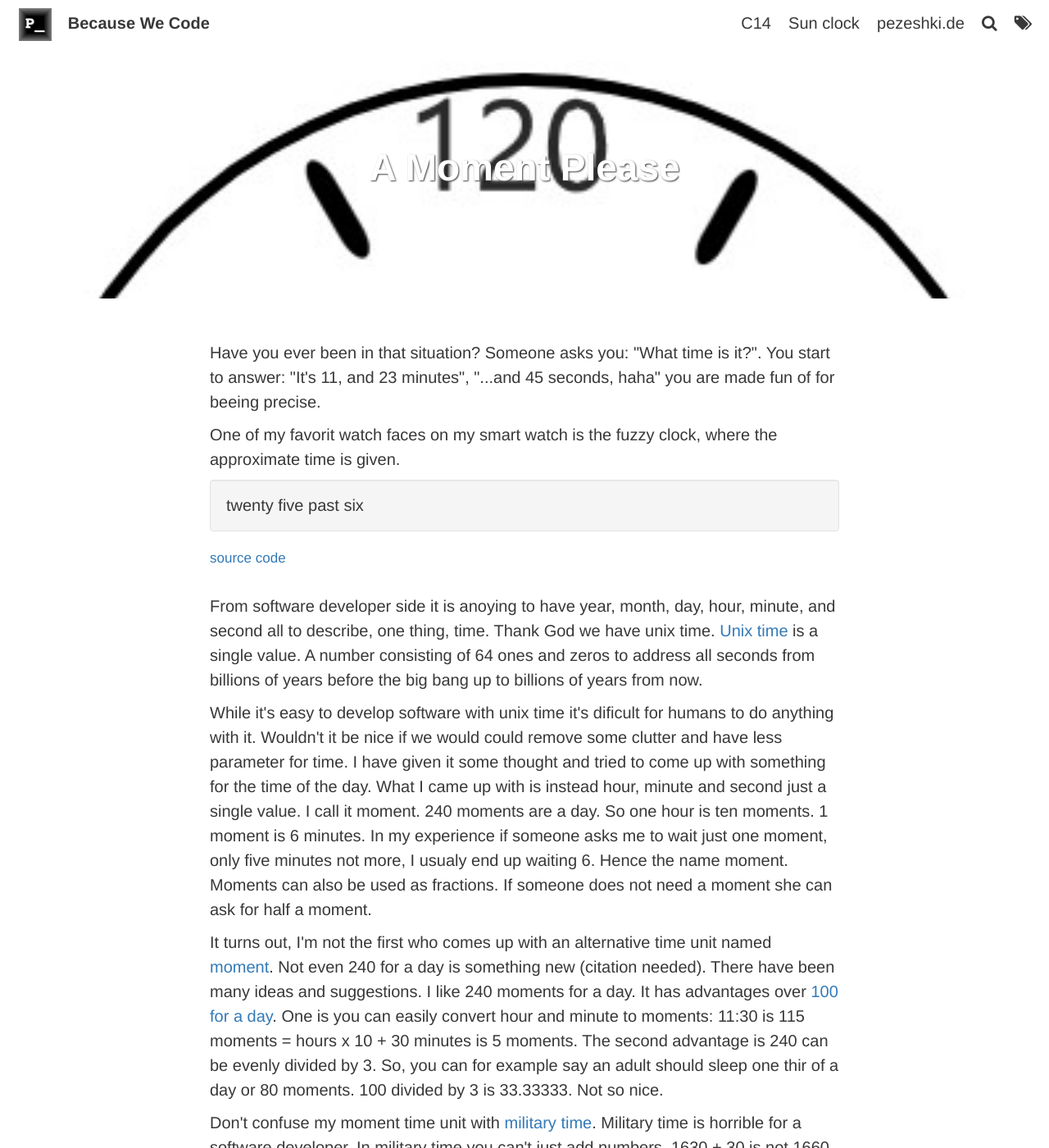
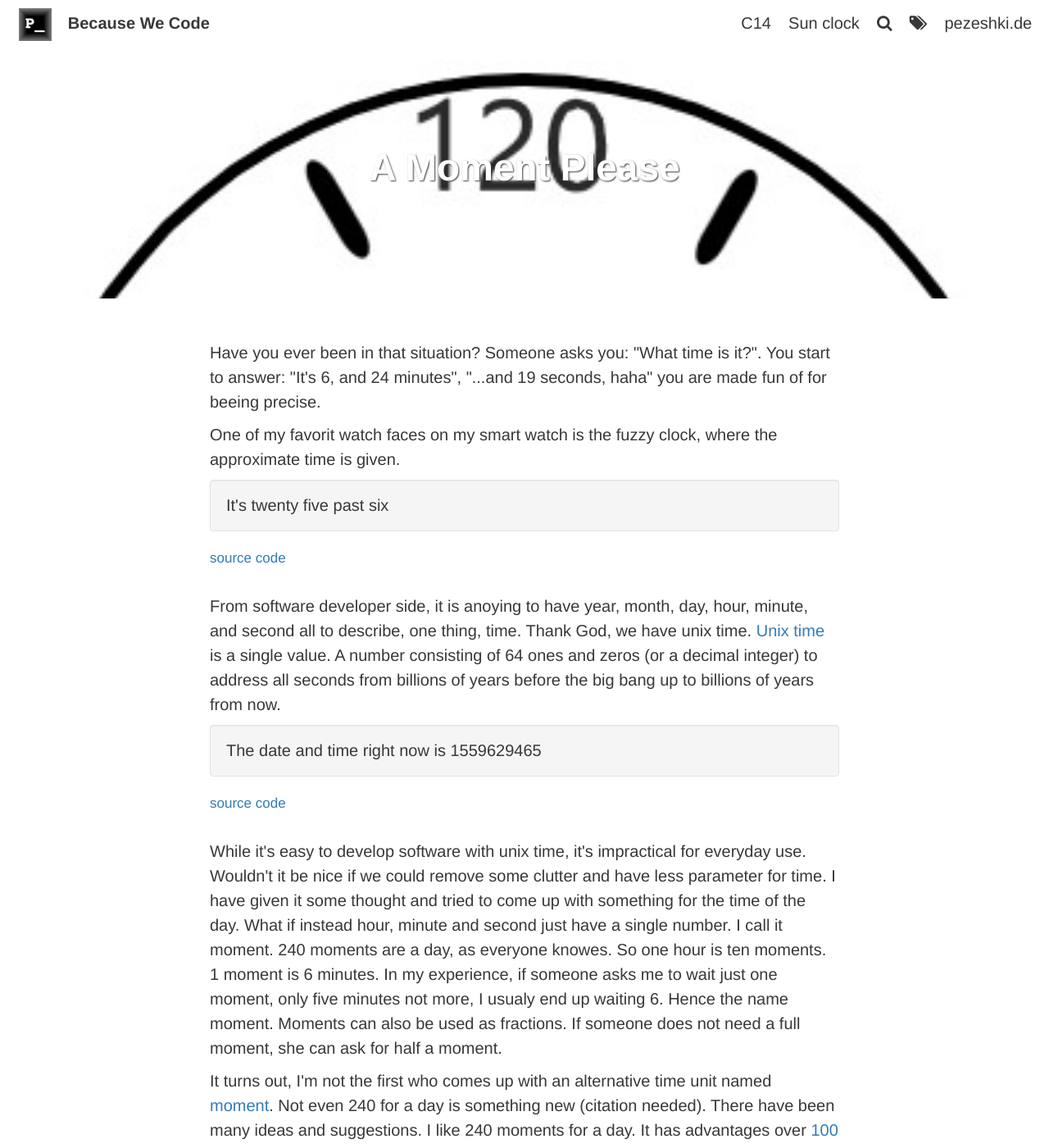
Before and after one commit to Soroosh/soroosh.github.io, a Jekyll site: the page built from _posts/2018-11-15-a-moment-please.html, in a window 1280 px wide and 1400 px high. Shown: the whole window at 82% size. Built offline with Jekyll 4.4.1, drawn with Linux system fonts in a browser that asks for light colours; some of the changed text lies outside the part shown.

Commit message:
Minor changes
Added link class external and moved them to the most right in navbar
Changed suncalc to cdn and removed source
Added uniy time display in post A moment please

Minor changes

Added link class external and moved them to the most right in navbar
Changed suncalc to cdn and removed source
Added unix time display in post A moment please
Fixes and improvments in A moment please

# Please enter the commit message for your changes. Lines starting
# with '#' will be ignored, and an empty message aborts the commit.
#
# Date:      Tue Jun 4 08:24:19 2019 +0200
#
# On branch master
# Your branch is ahead of 'origin/master' by 1 commit.
#   (use "git push" to publish your local commits)
#
# Changes to be committed:
#	modified:   _includes/navbar.html
#	modified:   _posts/2018-11-15-a-moment-please.html
#	modified:   assets/js/fuzzyClock.js
#	modified:   assets/js/moment.js
#	deleted:    assets/js/vendor/suncalc.js
#	modified:   assets/package-lock.json
#	modified:   pages/sunclock.html
#

```diff
--- a/_includes/navbar.html
+++ b/_includes/navbar.html
@@ -37,6 +37,17 @@
         {% endif %}
         {% endfor %}
 
+        <!-- Auto Generation of SPECIAL pages in the navbar -->
+        {% for item in site.theme_settings.special_page %}
+          {% if item[1].enabled %}
+            <li class="separator"> | </li>
+            <li>
+                <a class="clear" href="{{ site.url }}{{ site.baseurl }}/{{ item[0] }}">
+                    <i class="fa fa-{{ item[1].icon }}" aria-hidden="true"></i>
+                </a>
+            </li>
+          {% endif %}
+        {% endfor %}
 
         <!-- External pages in the navbar -->
         {% for item in site.theme_settings.external_page %}
@@ -49,18 +60,6 @@
             </li>
           {% endif %}
         {% endfor %}
-
-        <!-- Auto Generation of SPECIAL pages in the navbar -->
-        {% for item in site.theme_settings.special_page %}
-          {% if item[1].enabled %}
-            <li class="separator"> | </li>
-            <li>
-                <a class="clear" href="{{ site.url }}{{ site.baseurl }}/{{ item[0] }}">
-                    <i class="fa fa-{{ item[1].icon }}" aria-hidden="true"></i>
-                </a>
-            </li>
-          {% endif %}
-        {% endfor %}
     </ul>
 
 	</nav>
--- a/_posts/2018-11-15-a-moment-please.html
+++ b/_posts/2018-11-15-a-moment-please.html
@@ -12,45 +12,54 @@ excerpt_separator: <!--more-->
 ---
 
 <p>Have you ever been in that situation? Someone asks you: "What time is it?".
-You start to answer: "It's 11, and 23 minutes", "...and 45 seconds, haha" you are made fun of for beeing precise.</p>
+You start to answer: "It's <span id="hourNow">11</span>, and <span id="minuteNow">23</span> minutes", "...and <span id="secondNow">45</span> seconds, haha" you are made fun of for beeing precise.</p>
 
 <p>One of my favorit watch faces on my smart watch is the fuzzy clock, where the approximate time is given.</p><!--more-->
 <p><div id="fuzzy" class="well"></div>
 <small><a href="https://github.com/Soroosh/soroosh.github.io/blob/master/assets/js/fuzzyClock.js">source code</a></small></p><br/>
 
-<p>From software developer side it is anoying to have year, month, day, hour, minute, and second all to describe, one thing, time.
-Thank God we have unix time.
+<p>From software developer side, it is anoying to have year, month, day, hour, minute, and second all to describe, one thing, time.
+Thank God, we have unix time.
 <a href="https://en.wikipedia.org/wiki/Unix_timeunix">Unix time</a> is a single value.
-A number consisting of 64 ones and zeros to address all seconds from billions of years before the big bang up to billions of years from now.</p>
+A number consisting of 64 ones and zeros (or a decimal integer) to address all seconds from billions of years before the big bang up to billions of years from now.</p>
 
-<p>While it's easy to develop software with unix time it's dificult for humans to do anything with it.
-Wouldn't it be nice if we would could remove some clutter and have less parameter for time.
+<p>
+    <div id="unixTime" class="well"></div>
+    <small><a href="https://github.com/Soroosh/soroosh.github.io/blob/master/assets/js/moment.js">source code</a></small>
+</p><br/>
+
+
+
+<p>While it's easy to develop software with unix time, it's impractical for everyday use.
+Wouldn't it be nice if we could remove some clutter and have less parameter for time.
 I have given it some thought and tried to come up with something for the time of the day.
-What I came up with is instead hour, minute and second just a single value. I call it moment.
-240 moments are a day. So one hour is ten moments. 1 moment is 6 minutes.
-In my experience if someone asks me to wait just one moment, only five minutes not more, I usualy end up waiting 6.
+What if instead hour, minute and second just have a single number. I call it moment.
+240 moments are a day, as everyone knowes. So one hour is ten moments. 1 moment is 6 minutes.
+In my experience, if someone asks me to wait just one moment, only five minutes not more, I usualy end up waiting 6.
 Hence the name moment. Moments can also be used as fractions.
-If someone does not need a moment she can ask for half a moment.</p>
+If someone does not need a full moment, she can ask for half a moment.</p>
 
 <p>It turns out, I'm not the first who comes up with an alternative time unit named <a href="https://en.wikipedia.org/wiki/Moment_(time)">moment</a>.
 Not even 240 for a day is something new (citation needed).
 There have been many ideas and suggestions.
-I like 240 moments for a day. It has advantages over <a href="https://en.wikipedia.org/wiki/Hour#History">100 for a day</a>. One is you can easily convert hour and minute to moments:
-11:30 is 115 moments = hours x 10 + 30 minutes is 5 moments.
+I like 240 moments for a day. It has advantages over <a href="https://en.wikipedia.org/wiki/Hour#History">100 for a day</a>.
+The first advantage is: you can easily convert hour and minute to moments.
+For example, 11:30 is 115 moments = hours x 10 + 30 minutes is 5 moments.
 The second advantage is 240 can be evenly divided by 3.
-So, you can for example say an adult should sleep one thir of a day or 80 moments.
+So, you can for example say an adult should sleep one third of a day or 80 moments.
 100 divided by 3 is 33.33333. Not so nice.</p>
 
 <p>Don't confuse my moment time unit with <a href="https://en.wikipedia.org/wiki/24-hour_clock#Military_time">military time</a>.
 Military time is horrible for a software developer.
-In military time you can't  just add numbers. 1630 + 30 is not 1660. It's 1700.
+Military time you can't just add times. 1630 + 30 is not 1660. It's 1700.
 But in moments 165 + 5 is equal 170.
 It all works out.</p>
 
-<img src="/assets/img/momentClock.jpg" />
 <p>
-<div id="moment" class="well"></div>
-<small><a href="https://github.com/Soroosh/soroosh.github.io/blob/master/assets/js/moment.js">source code</a></small></p><br/>
+    <div id="moment" class="well"></div>
+    <small><a href="https://github.com/Soroosh/soroosh.github.io/blob/master/assets/js/moment.js">source code</a></small>
+</p><br/>
+<img src="/assets/img/momentClock.jpg" alt="Moments clock as an analog clock"/>
 
 <script src="/assets/js/fuzzyClock.js"></script>
 <script src="/assets/js/moment.js"></script>
--- a/assets/js/fuzzyClock.js
+++ b/assets/js/fuzzyClock.js
@@ -24,7 +24,7 @@
     };
 
     function getFuzzyTime(minute, hour) {
-        const roundedMinutes = (Math.round(minute/5)*5)%60;
+        const roundedMinutes = Math.round(minute/5)*5;
         const fuzzyHour = roundedMinutes>30 ? (hour+1)%12 : (hour)%12;
         switch(roundedMinutes) {
             case 5:
@@ -49,7 +49,7 @@
         const now = new Date();
         const hour = now.getHours();
         const minute = now.getMinutes();
-        document.getElementById("fuzzy").textContent = getFuzzyTime(minute, hour);
+        document.getElementById("fuzzy").textContent = "It's " + getFuzzyTime(minute, hour);
     }
 
     getFuzzyTimeForNow();
--- a/assets/js/moment.js
+++ b/assets/js/moment.js
@@ -4,10 +4,28 @@
         const hour = now.getHours();
         const minute = now.getMinutes();
         const second = now.getSeconds();
-        const moment = hour*10+minute/6+second/360;
+        const moment = hour*10 + minute/6 + second/360;
         document.getElementById("moment").textContent = "The time right now is " + moment.toFixed(3) + " moments.";
     }
 
     getMomentNow();
     setInterval(getMomentNow, 1000);
 })();
+
+(function(){
+    function getUnixTimeNow(){
+        const now = new Date();
+        const unixTime = Math.round(now.getTime() / 1000);
+        document.getElementById("unixTime").textContent = "The date and time right now is " + unixTime;
+    }
+
+    getUnixTimeNow();
+    setInterval(getUnixTimeNow, 1000);
+})();
+
+(function(){
+    const now = new Date();
+    document.getElementById("hourNow").textContent = now.getHours();
+    document.getElementById("minuteNow").textContent = now.getMinutes();
+    document.getElementById("secondNow").textContent =  now.getSeconds();
+})();
--- a/pages/sunclock.html
+++ b/pages/sunclock.html
@@ -118,6 +118,6 @@ Time: <span id="time" class="bold"></span><br /><br />
 <div>
     Calculated with <a href="https://travis-ci.org/mourner/suncalc">SunCalc</a>.
 </div>
-<script src="/assets/js/vendor/suncalc.js"></script>
+<script src="https://cdnjs.cloudflare.com/ajax/libs/suncalc/1.8.0/suncalc.js"></script>
 <script src="/assets/js/sunclock.js">
 </script>
```
Also changed, not shown: assets/js/vendor/suncalc.js (deleted), 1 other file.
